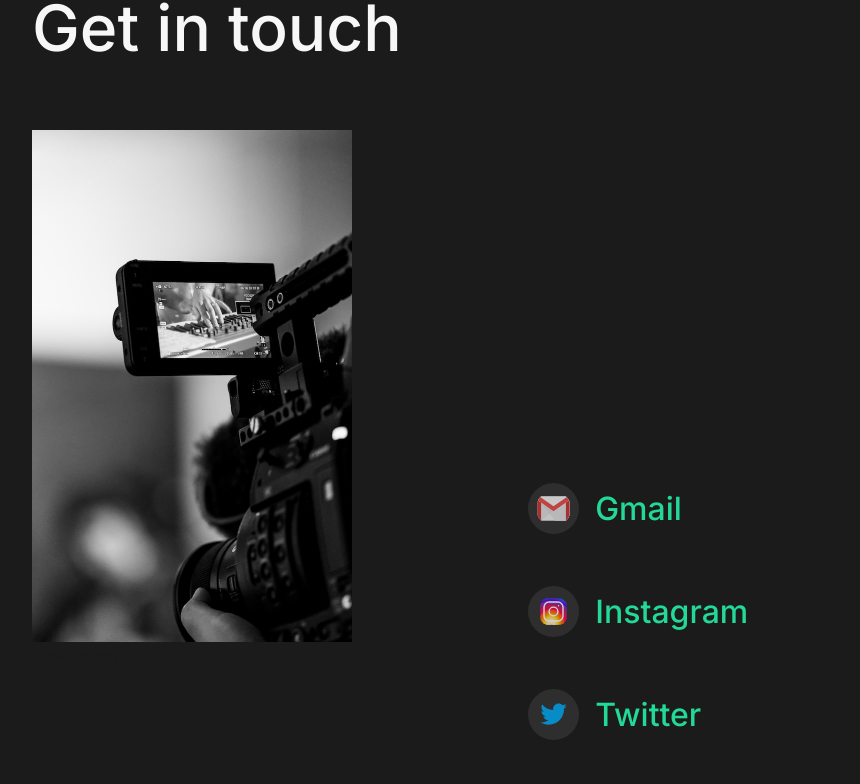
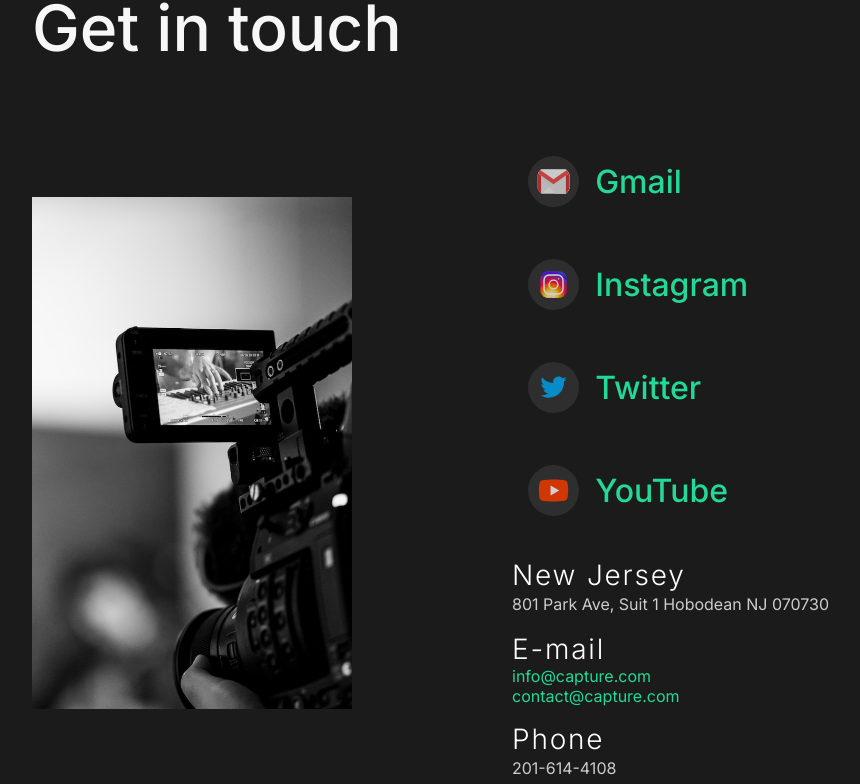
Before and after one commit to sujoyduttajad/Capture-Portfolio, a React (Create React App) app: page /contact in a window 1280 px wide. Shown: the part 538-1322 px from the top of the page, without its empty margins (128-988 px from the left). Built offline with nearby package versions, Linux system fonts and the light colour scheme.

Commit message:
Update ContactSocial.js

```diff
--- a/src/components/ContactSocial.js
+++ b/src/components/ContactSocial.js
@@ -73,6 +73,21 @@ const Image = styled(motion.img)`
 `;
 const AddressBox = styled.div`
     display: inline-block;
+    h3 {
+        margin-top: 1rem;
+        font-size: 1.75rem;
+        font-weight: 300;
+        letter-spacing: 1.8px;
+    }
+    p {
+        margin: 0;
+        padding: 0;
+        font-size: 1rem;
+    }
+    ul{
+        margin: 0;
+        list-style-type: none;
+    }
 `;
 
 
@@ -115,32 +130,33 @@ const ContactSocial = () => {
               <h4>YouTube</h4>
             </Social>
           </Hide>
-        </SocialLinks>
-        <ContactInfo>
-          <ImgContainer>
-            <Image src={contact1} />
-          </ImgContainer>
           <AddressBox>
-            <Title>New Jersey</Title>
+            <h3>New Jersey</h3>
             <p>
-                801 park Ave,
+                801 Park Ave,
                 Suit 1 Hobodean
                 NJ 070730
             </p>
           </AddressBox>
           <AddressBox>
-            <Title>E-mail</Title>
+            <h3>E-mail</h3>
             <ul>
                 <li>info@capture.com</li>
                 <li>contact@capture.com</li>
             </ul>
           </AddressBox>
           <AddressBox>
-            <Title>Phone</Title>
+            <h3>Phone</h3>
             <p>
                 201-614-4108
             </p>
           </AddressBox>
+        </SocialLinks>
+        <ContactInfo>
+          <ImgContainer>
+            <Image src={contact1} />
+          </ImgContainer>
+
         </ContactInfo>
       </Container>
     </StyledSocial>
```
